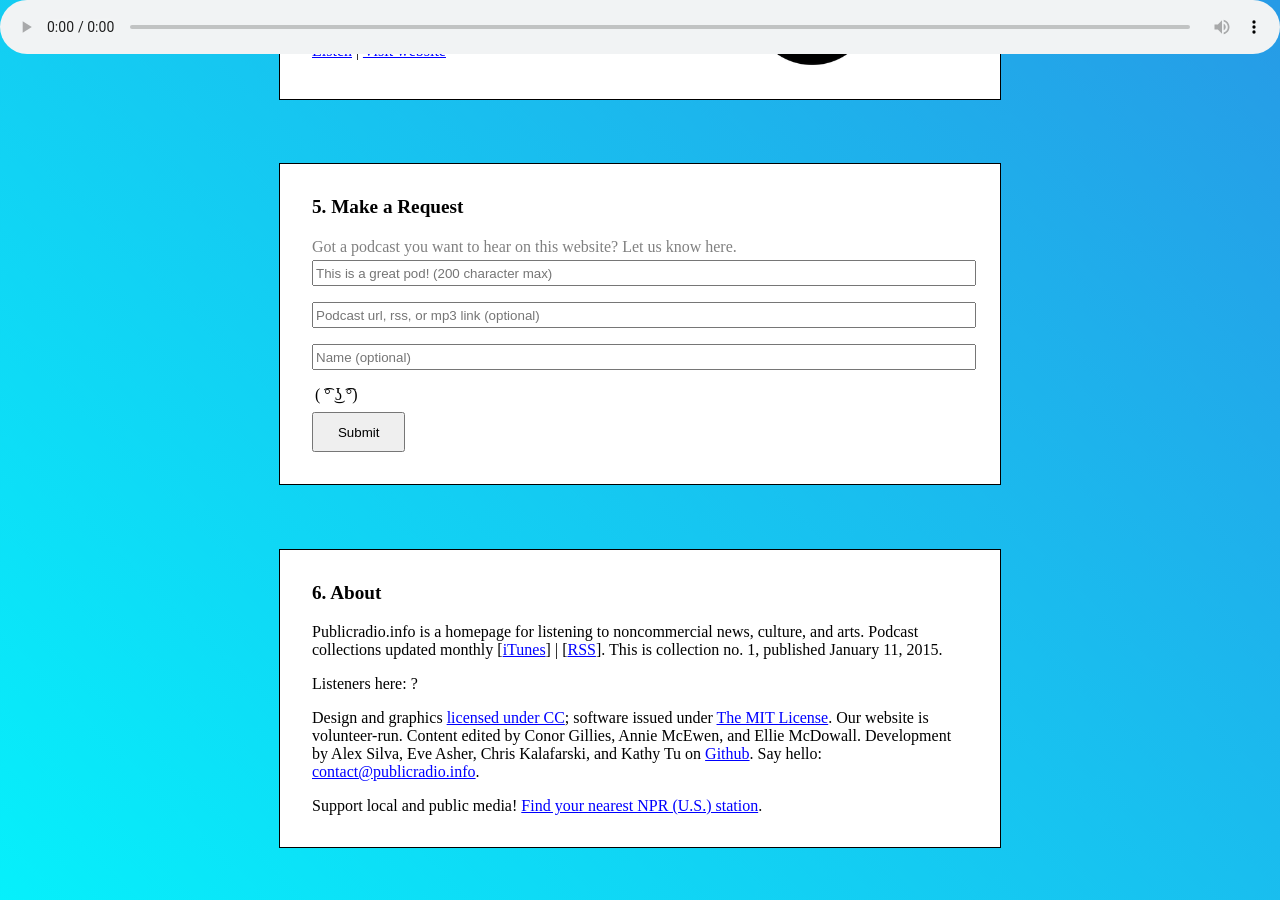
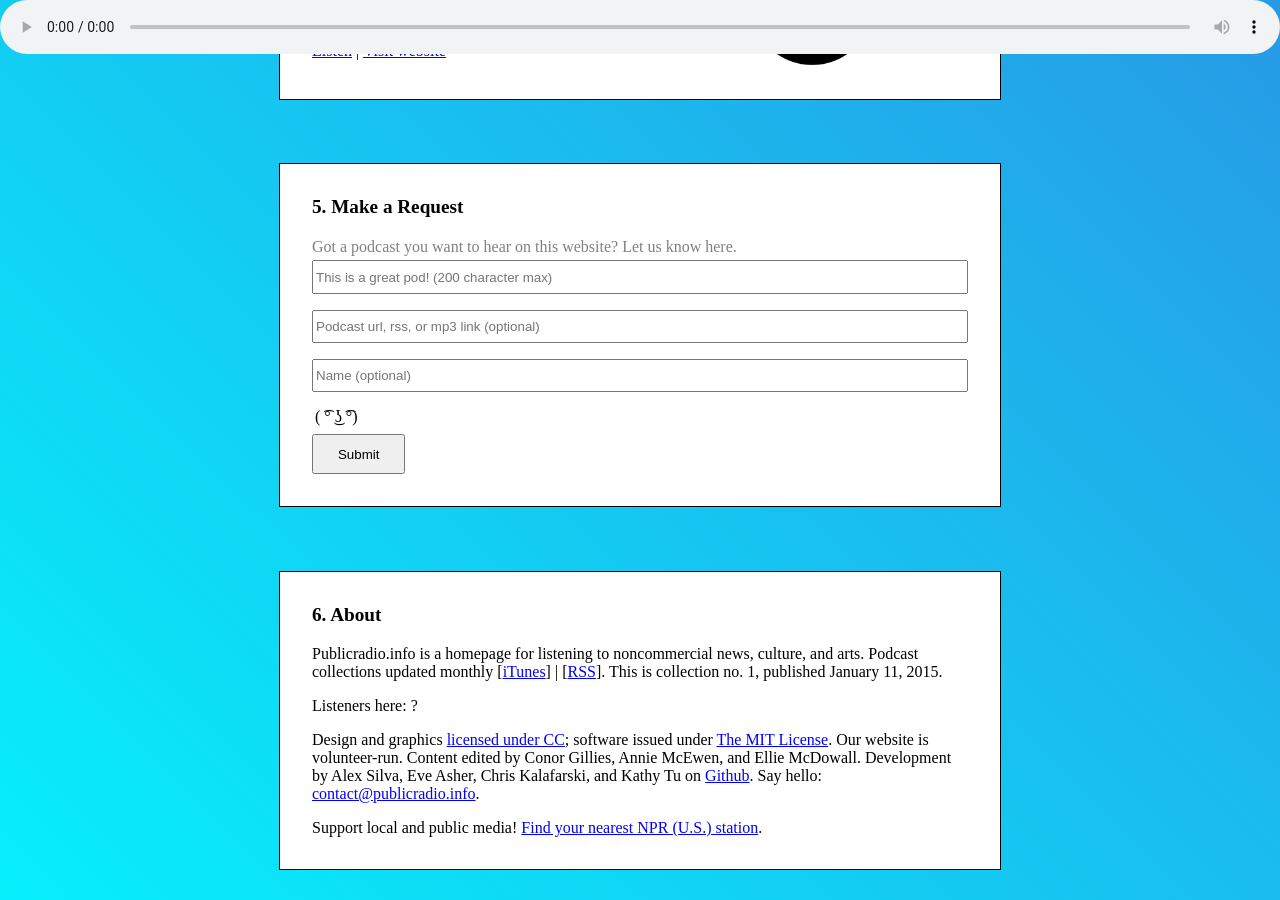
Before and after one commit to radioopensource/dotinfo, a Jekyll site: the page built from index.html, in a window 1280 px wide and 900 px high, scrolled down 2125 px. Built offline with Jekyll 4.4.1, drawn with Linux system fonts in a browser that asks for light colours; nearby versions of some CDN libraries; grey boxes are pictures that could not be loaded.

Commit message:
fix input width

```diff
--- a/css/styles.css
+++ b/css/styles.css
@@ -116,7 +116,10 @@ label, button {
 
 #info, #url, #requestor {
   width: 100%;
-  height: 1.5em;
+  height: 2.5em;
+  box-sizing: border-box;
+  -moz-box-sizing: border-box;
+  -webkit-box-sizing: border-box;
 }
 
 .field {
```
